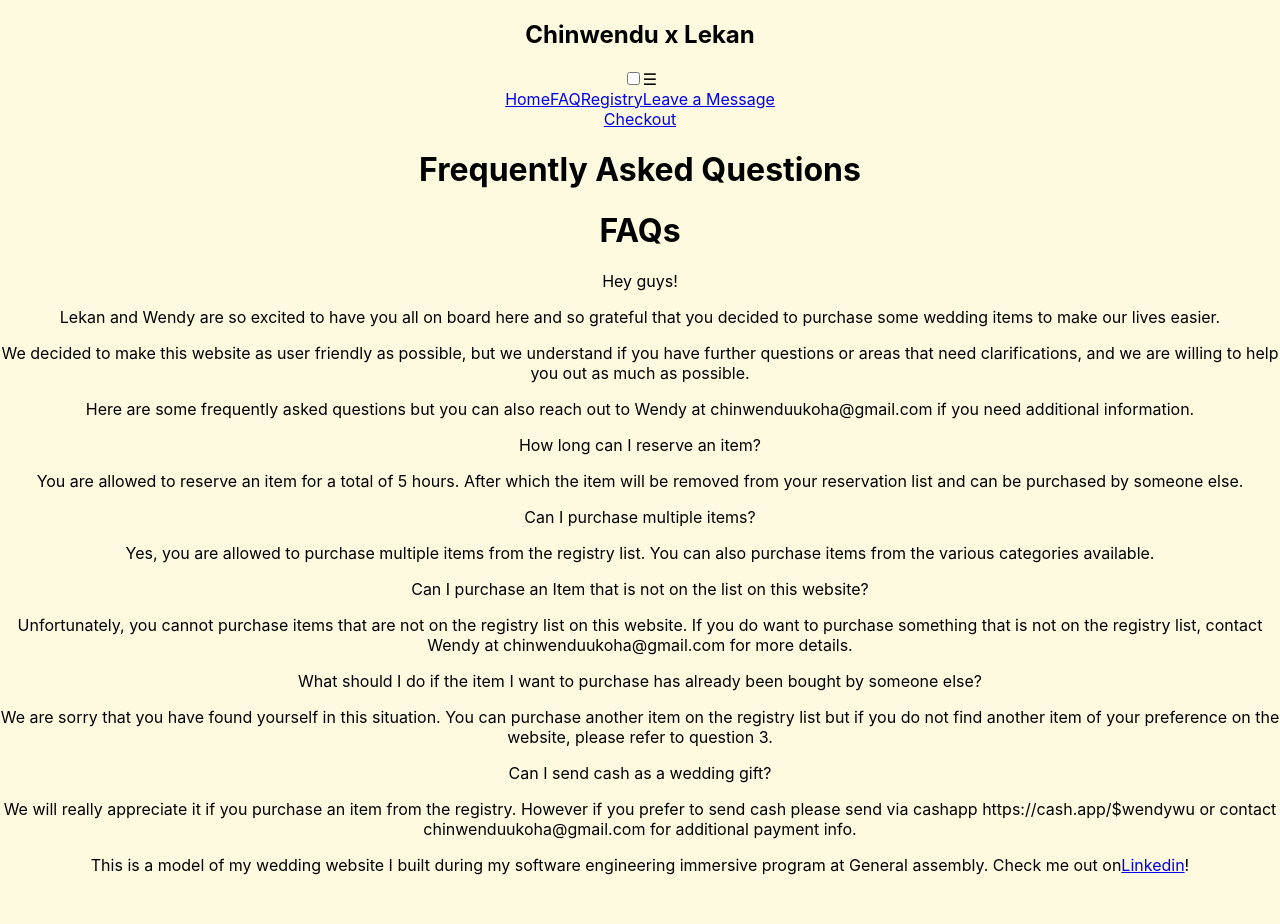
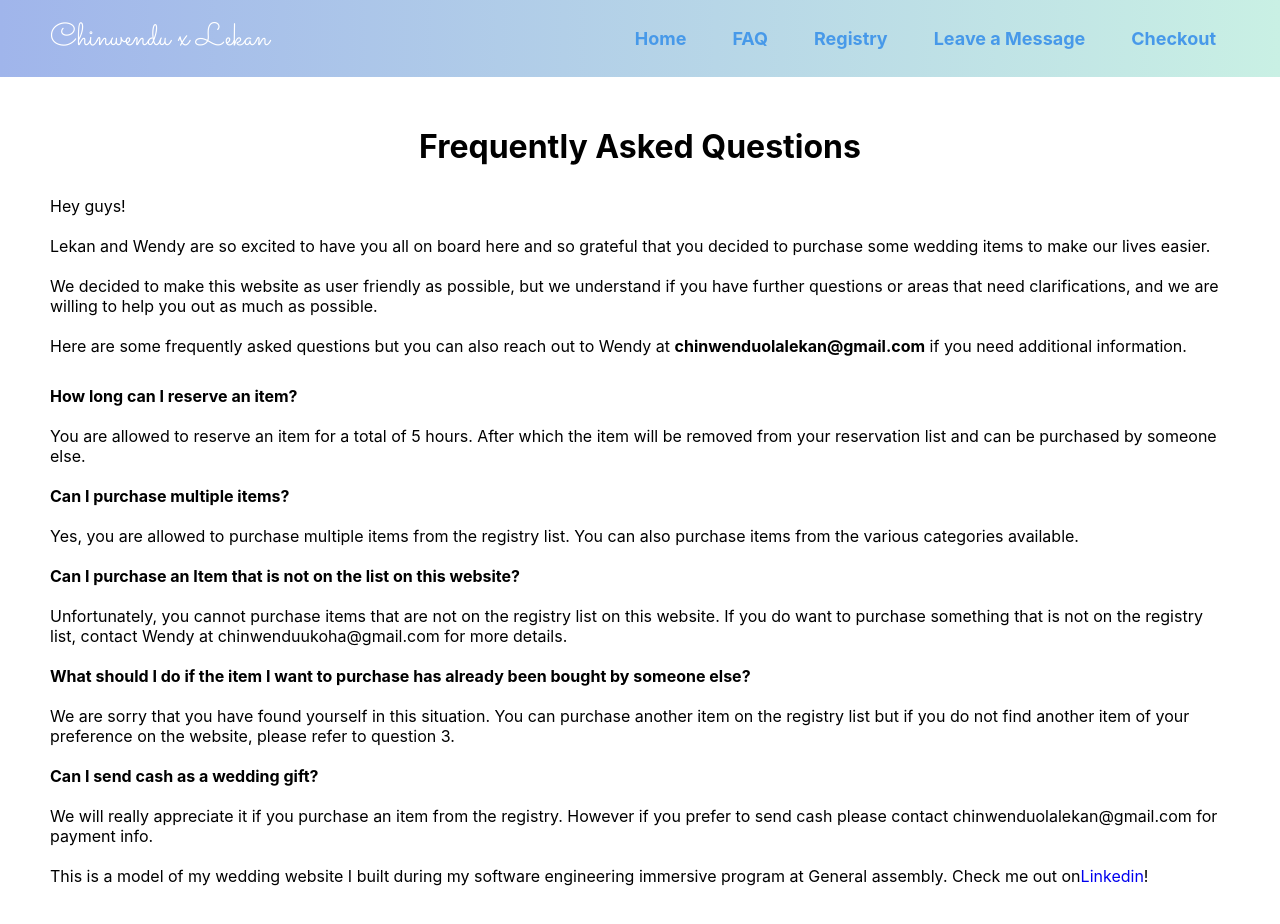
Before and after one commit to cchinw/CLUnion2022, a React (Create React App) app in the folder client/clunion/: page /faq in a window 1280 px wide. Shown: the top 924 px of the page. Before the commit the page ends 891 px from the top, so only its background shows below. Built offline with nearby package versions, Linux system fonts and the light colour scheme.

Commit message:
css styles

```diff
--- a/client/clunion/src/components/Nav.jsx
+++ b/client/clunion/src/components/Nav.jsx
@@ -9,27 +9,21 @@ import CategoryPage from '../pages/CategoryPage'
 const Nav = ({category}) => {
 
 return (
-    <header className='navbar'>
-      <nav>
-        <div>
-          <h1 className='logo'>Chinwendu x Lekan</h1>
-        </div>
-        <div className='navigationLinks'>
+
+      <nav className='navbar'>
+        <div className='logo'>Chinwendu x Lekan</div>
+        <ul className='navigationLinks'>
           <input type="checkbox" id="hamburger_icon" />
           <label for="hamburger_icon" class="hamburger">&#9776;</label>
           <div className='nav-menu'>
-          <Link to='/'>Home</Link>
-          <Link to='/faq'>FAQ</Link>
-          <Link to='/category'>Registry</Link>
-          <Link to='/message'>Leave a Message</Link>
-          <div className='nav-menu'>
-            <Link to="/checkout">Checkout</Link>
-          </div>
+            <li><Link to='/'>Home</Link></li>
+            <li><Link to='/faq'>FAQ</Link></li>
+            <li><Link to='/category'>Registry</Link></li>
+            <li><Link to='/message'>Leave a Message</Link></li>
+            <li><Link to="/checkout">Checkout</Link></li>
         </div>
-        </div>
-
+        </ul>
       </nav>
-    </header>
 
       )
 }
--- a/client/clunion/src/pages/CategoryPage.js
+++ b/client/clunion/src/pages/CategoryPage.js
@@ -28,8 +28,8 @@ const CategoryPage = () => {
       {category.map((cat) => (
         <Link to={`/registry/${cat.category}`} key={cat._id}>
           <div className="card">
-            <img src={cat.image} />
-            <button className="card">{cat.title}</button>
+            <img className="categoryImg" src={cat.image} />
+            <button className="categoryBtn">{cat.title}</button>
           </div>
         </Link>
       ))}
--- a/client/clunion/src/pages/Faq.js
+++ b/client/clunion/src/pages/Faq.js
@@ -4,9 +4,7 @@ import '../style/App.css'
 const Faq = () => {
   return (
     <div className="faqtext">
-      <h1>Frequently Asked Questions</h1>
-      <div class="faqtext">
-        <h1>FAQs</h1>
+      <h1 className="faqheader">Frequently Asked Questions</h1>
       <div class="faq-pretext">
         <p>Hey guys!</p>
 
@@ -24,8 +22,8 @@ const Faq = () => {
         </p>
 
         <p>
-            Here are some frequently asked questions but you can also reach out
-            to Wendy at <span>chinwenduukoha@gmail.com</span> if you need
+          Here are some frequently asked questions but you can also reach out to
+          Wendy at <span>chinwenduolalekan@gmail.com</span> if you need
           additional information.{' '}
         </p>
       </div>
@@ -35,17 +33,16 @@ const Faq = () => {
       </p>
       <p>
         You are allowed to reserve an item for a total of 5 hours. After which
-          the item will be removed from your reservation list and can be
-          purchased by someone else.
+        the item will be removed from your reservation list and can be purchased
+        by someone else.
       </p>
 
       <p>
         <span>Can I purchase multiple items?</span>
       </p>
       <p>
-          Yes, you are allowed to purchase multiple items from the registry
-          list. You can also purchase items from the various categories
-          available.
+        Yes, you are allowed to purchase multiple items from the registry list.
+        You can also purchase items from the various categories available.
       </p>
 
       <p>
@@ -56,8 +53,8 @@ const Faq = () => {
       <p>
         Unfortunately, you cannot purchase items that are not on the registry
         list on this website. If you do want to purchase something that is not
-          on the registry list, contact Wendy at chinwenduukoha@gmail.com for
-          more details.
+        on the registry list, contact Wendy at chinwenduukoha@gmail.com for more
+        details.
       </p>
 
       <p>
@@ -69,20 +66,18 @@ const Faq = () => {
       <p>
         We are sorry that you have found yourself in this situation. You can
         purchase another item on the registry list but if you do not find
-          another item of your preference on the website, please refer to
-          question 3.
+        another item of your preference on the website, please refer to question
+        3.
       </p>
 
       <p>
         <span>Can I send cash as a wedding gift?</span>
       </p>
       <p>
-          We will really appreciate it if you purchase an item from the
-          registry. However if you prefer to send cash please send via cashapp
-          https://cash.app/$wendywu or contact chinwenduukoha@gmail.com for
-          additional payment info.
+        We will really appreciate it if you purchase an item from the registry.
+        However if you prefer to send cash please contact
+        chinwenduolalekan@gmail.com for payment info.
       </p>
-      </div>
       <p>
         This is a model of my wedding website I built during my software
         engineering immersive program at General assembly. Check me out on
--- a/client/clunion/src/pages/Home.js
+++ b/client/clunion/src/pages/Home.js
@@ -1,14 +1,13 @@
 import React from 'react'
 import '../style/App.css'
-import HomeImage from '../highlights/HomeImage.jpg'
 // import DateCountdown from 'react-date-countdown-timer'
 
 const Home = () => {
   return (
     <div className="home">
       <div>
-        <h1>Welcome to Our Wedding Website</h1>
-        <img className="homeImage" src={HomeImage} alt="mainCoupleImage" />
+        <h1 className="homeHeader">Welcome to Our Wedding Website</h1>
+        <div className="homeImage"></div>
         <h4 className="countdown">
           {/* <DateCountdown
               dateTo="December 16, 2022 00:00:00 GMT+01:00"
--- a/client/clunion/src/style/App.css
+++ b/client/clunion/src/style/App.css
@@ -1,118 +1,3 @@
-.App {
-  text-align: center;
-}
-
-.App-logo {
-  height: 40vmin;
-  pointer-events: none;
-}
-
-@media (prefers-reduced-motion: no-preference) {
-  .App-logo {
-    animation: App-logo-spin infinite 20s linear;
-  }
-}
-
-.App-header {
-  background-color: #282c34;
-  min-height: 100vh;
-  display: flex;
-  flex-direction: column;
-  align-items: center;
-  justify-content: center;
-  font-size: calc(10px + 2vmin);
-  color: white;
-}
-
-.App-link {
-  color: #61dafb;
-}
-
-@keyframes App-logo-spin {
-  from {
-    transform: rotate(0deg);
-  }
-  to {
-    transform: rotate(360deg);
-  }
-}
-
-.registryPage {
-  display: flex;
-}
-
-body {
-  display: flex;
-  flex-direction: column;
-  justify-content: center;
-
-  flex-wrap: wrap;
-  align-content: space-around;
-  background-color: #fefae0;
-  background-size: auto;
-  background-repeat: no-repeat;
-}
-
-/* .categoryBtn {
-  margin: 68px;
-  height: 20vh;
-  width: 25vh;
-  color: #ffe8d6;
-  border-radius: 50%;
-  font-size: 30px;
-  text-align: center;
-  font-weight: bold;
-  background-color: #b7b7a4;
-} */
-
-/* nav {
-  display: flex;
-  flex-direction: row;
-
-  height: 50px;
-  background-color: #b7b7a4;
-  margin-top: 5px;
-  text-align: center;
-} */
-
-/* .checkout {
-  display: flex;
-} */
-/*
-.navheading {
-  font-family: 'Sacramento', cursive;
-  font-size: 50px;
-  height: -100px;
-  margin: 0;
-  color: #b7b7a4; */
-/* } */
-
-/* .addMessageBtn,
-.postMessageBtn {
-  padding: 0.5em 1em;
-  background: #ff3939;
-  color: white;
-  font-weight: bold;
-  border: none;
-  border-radius: 10%;
-  cursor: pointer;
-  align-items: center;
-  margin-top: 50px;
-}
-
-.addMessageBtn.hover {
-  background: #ff6b6b;
-}
-
-/* .leaveMsg {
-  height: 50vh;
-  width: 50vw;
-}
-
-.msgList {
-  margin: 5px;
-}
-
 * {
   margin: 0;
   padding: 0;
@@ -164,7 +49,41 @@ input[type='checkbox'] {
   user-select: none;
 }
 
-img {
+.homeImage {
+  margin-top: 20px;
+  height: 80vh;
+  background: url('HomeImage.jpg');
+  background-size: cover;
+}
+
+.homeHeader {
+  font-family: Impact, Haettenschweiler, 'Arial Narrow Bold', sans-serif;
+  text-align: center;
+  color: #4799e9;
+}
+
+.faqheader {
+  text-align: center;
+  margin: 0 0 30px 0;
+}
+
+.faq-pretext {
+  margin-bottom: 30px;
+}
+
+.faqtext {
+  padding: 50px;
+}
+
+.faqtext p {
+  margin-bottom: 20px;
+}
+
+.faqtext p span {
+  font-weight: bold;
+}
+
+/* .categoryImg {
   width: 100%;
   border-radius: 12px;
   height: 214px;
@@ -191,19 +110,6 @@ p {
   line-height: 150%;
 }
 
-button {
-  font-family: 'lora', serif;
-  background: linear-gradient(to right, #a0b5eb, #c9f0e4);
-  color: #4799e9 !important;
-  font-weight: bold;
-  width: 100%;
-  padding: 1.2vh;
-  border: none;
-  border-radius: 5px;
-  outline: none;
-  cursor: pointer;
-}
-
 .card__details {
   padding: 16px 8px 8px 8px;
 }
@@ -223,88 +129,10 @@ button {
   margin-top: 60px;
 }
 
-@media (max-width: 768px) {
-  .navbar {
-    padding: 15px;
-  }
-  .nav-menu {
-    display: none;
-    position: absolute;
-    background-image: linear-gradient(to right, #a0b5eb, #c9f0e4);
-    right: 0;
-    left: 0;
-    text-align: center;
-    padding: 16px 0;
-  }
-  .logo {
-    font-size: 15px;
-  }
-  .nav-menu li + li {
-    margin-top: 20px;
-  }
-  input[type='checkbox']:checked ~ .nav-menu {
-    display: block;
-  }
-  .hamburger {
-    display: block;
-  }
-}
 
-/* Nav styling */
 
-/* * {
-  margin: 0;
-  padding: 0;
-}
 
-a {
-  text-decoration: none;
-}
-
-li {
-  list-style: none;
-}
-
-.navbar {
-  display: flex;
-  align-items: center;
-  justify-content: space-between;
-  padding: 15px 50px 15px 50px;
-  background-image: linear-gradient(to right, #a0b5eb, #c9f0e4);
-  color: #fff;
-}
-
-.navigationLinks a {
-  color: #4799e9;
-  font-weight: bold;
-}
-.logo {
-  font-size: 32px;
-  font-family: 'Sacramento', cursive;
-}
-.nav-menu {
-  display: flex;
-  gap: 1em;
-  font-size: 18px;
-}
-.nav-menu li a:hover {
-  color: #fff;
-}
-.nav-menu li {
-  padding: 5px 14px;
-}
-
-input[type='checkbox'] {
-  display: none;
-}
-
-.hamburger {
-  display: none;
-  font-size: 24px;
-  user-select: none;
-}
-
-img {
+.categoryImg {
   width: 100%;
   border-radius: 12px;
   height: 214px;
@@ -316,10 +144,10 @@ img {
 
   /* Add empty space above the container (20% of the view height) */
 /* margin-top: 10vh;
-} */
+}
 
-/* .card { */
-/* Change background color */
+.card {
+  /* Change background color */
 /* background-color: white; */
 
 /* Add border */
@@ -353,12 +181,51 @@ p {
 
 /* Button is a clickable element, therefore it should have a pointer cursor
   cursor: pointer;
+}
+
+.card__details {
+/* Add space around the details */
+/* padding: 16px 8px 8px 8px;
 } */
 
-/* .card__details { */
-/* Add space around the details */
-/* padding: 16px 8px 8px 8px;
+/* Container that holds message input div */
+/* .msgContainer {
 }
+
+.msgForm {
+}
+
+.uploadImage {
+}
+
+.messageText {
+}
+
+.addMessageBtn {
+  font-family: 'lora', serif;
+  background: linear-gradient(to right, #a0b5eb, #c9f0e4);
+  color: #4799e9 !important;
+  font-weight: bold;
+  width: 100%;
+  padding: 1.2vh;
+  border: none;
+  border-radius: 5px;
+  outline: none;
+  cursor: pointer;
+}
+
+.addMessageBtn.hover {
+  background: #ff6b6b;
+}
+
+.leaveMsg {
+  height: 50vh;
+  width: 50vw;
+}
+
+.msgList {
+  margin: 5px;
+} */
 
 @media (max-width: 768px) {
   .navbar {
@@ -385,4 +252,9 @@ p {
   .hamburger {
     display: block;
   }
-} */
+}
+
+.msgImage {
+  width: 500px;
+  height: 500px;
+}
```
Also changed, not shown: client/clunion/src/components/GuestMessage.jsx (+5 -5 lines), client/clunion/src/components/PostMessage.jsx (+22 -11 lines), client/clunion/src/pages/Message.js (+6 -7 lines), client/clunion/src/style/HomeImage.jpg (renamed from client/clunion/src/highlights/HomeImage.jpg). Lines whose indentation alone changed are shown as unchanged.
